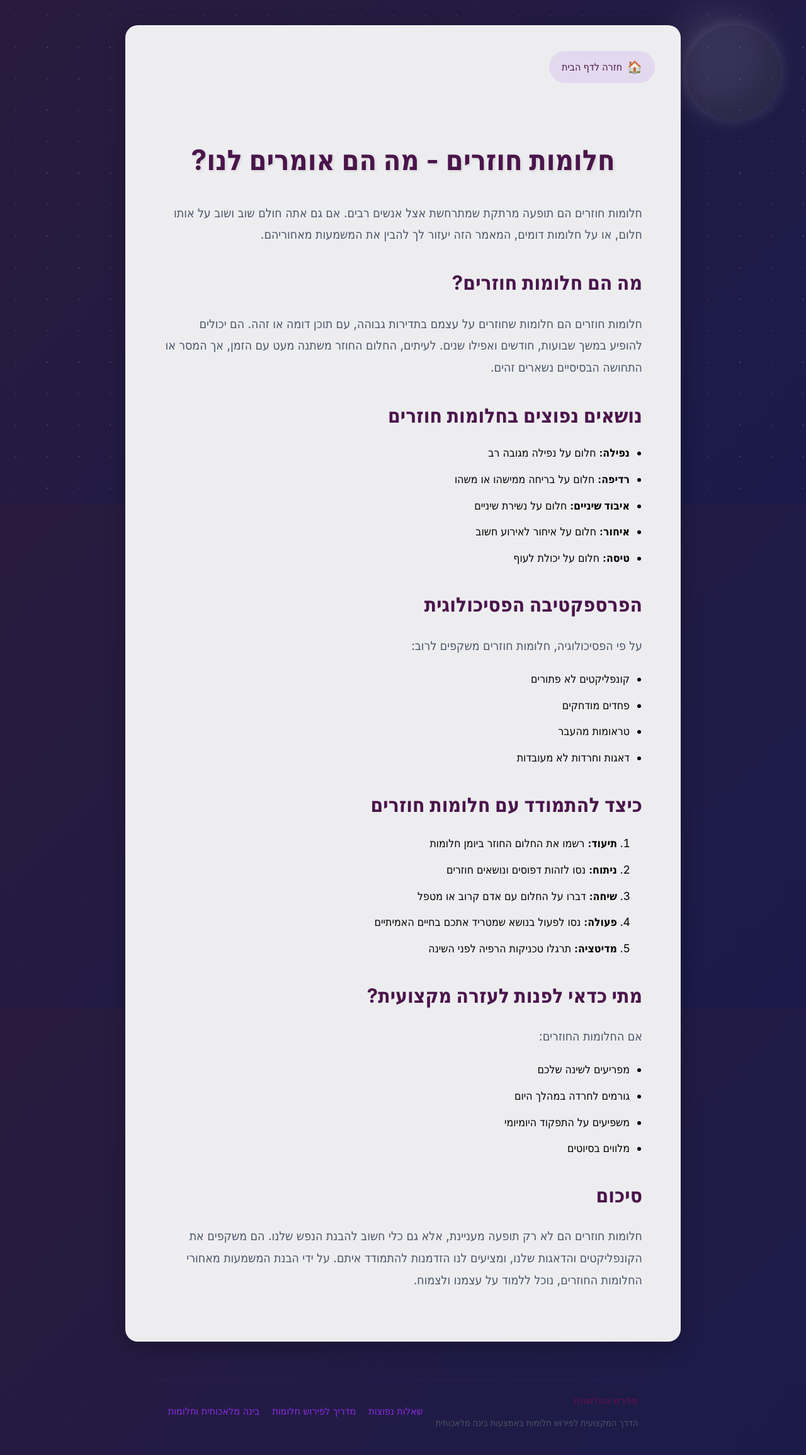
After one commit to tomerggm/dream_analyzer, a Flask app: page /articles/recurring-dreams in a window 1280 px wide. The commit adds this page. Shown: the whole page at 63% size. Run offline with Flask 3, Linux system fonts and the light colour scheme.

Commit message:
new article

```diff
--- a/app.py
+++ b/app.py
@@ -53,9 +53,17 @@ def dream_guide():
 def ai_interpretation():
     return render_template('articles/ai-dream-interpretation.html')
 
+@app.route('/articles/recurring-dreams')
+def recurring_dreams():
+    return render_template('articles/recurring-dreams.html')
+
 @app.route('/חלומות')
 def dreams_hebrew():
     return redirect(url_for('index'))
+
+@app.route('/חלומות-חוזרים')
+def recurring_dreams_hebrew():
+    return redirect(url_for('recurring_dreams'))
 
 @app.route('/פירוש-חלומות')
 def dream_interpretation_hebrew():
--- /dev/null
+++ b/templates/articles/recurring-dreams.html
@@ -0,0 +1,95 @@
+<!DOCTYPE html>
+<html lang="he" dir="rtl">
+<head>
+    <meta charset="UTF-8">
+    <meta name="viewport" content="width=device-width, initial-scale=1.0">
+    <title>חלומות חוזרים - מה הם אומרים לנו? | מנתח החלומות</title>
+    <meta name="description" content="מדריך מקיף על חלומות חוזרים - למה הם קורים, מה המשמעות שלהם ואיך להתמודד איתם">
+    <link rel="stylesheet" href="/static/styles.css">
+</head>
+<body>
+    <div class="container article-container">
+        <nav class="site-nav">
+            <a href="/" class="home-link">
+                <span class="nav-icon">🏠</span>
+                <span class="nav-text">חזרה לדף הבית</span>
+            </a>
+        </nav>
+        <article class="dream-article">
+            <h1>חלומות חוזרים - מה הם אומרים לנו?</h1>
+            <div class="article-content">
+                <section class="article-intro">
+                    <p>חלומות חוזרים הם תופעה מרתקת שמתרחשת אצל אנשים רבים. אם גם אתה חולם שוב ושוב על אותו חלום, או על חלומות דומים, המאמר הזה יעזור לך להבין את המשמעות מאחוריהם.</p>
+                </section>
+
+                <section>
+                    <h2>מה הם חלומות חוזרים?</h2>
+                    <p>חלומות חוזרים הם חלומות שחוזרים על עצמם בתדירות גבוהה, עם תוכן דומה או זהה. הם יכולים להופיע במשך שבועות, חודשים ואפילו שנים. לעיתים, החלום החוזר משתנה מעט עם הזמן, אך המסר או התחושה הבסיסיים נשארים זהים.</p>
+                </section>
+
+                <section>
+                    <h2>נושאים נפוצים בחלומות חוזרים</h2>
+                    <ul>
+                        <li><strong>נפילה:</strong> חלום על נפילה מגובה רב</li>
+                        <li><strong>רדיפה:</strong> חלום על בריחה ממישהו או משהו</li>
+                        <li><strong>איבוד שיניים:</strong> חלום על נשירת שיניים</li>
+                        <li><strong>איחור:</strong> חלום על איחור לאירוע חשוב</li>
+                        <li><strong>טיסה:</strong> חלום על יכולת לעוף</li>
+                    </ul>
+                </section>
+
+                <section>
+                    <h2>הפרספקטיבה הפסיכולוגית</h2>
+                    <p>על פי הפסיכולוגיה, חלומות חוזרים משקפים לרוב:</p>
+                    <ul>
+                        <li>קונפליקטים לא פתורים</li>
+                        <li>פחדים מודחקים</li>
+                        <li>טראומות מהעבר</li>
+                        <li>דאגות וחרדות לא מעובדות</li>
+                    </ul>
+                </section>
+
+                <section>
+                    <h2>כיצד להתמודד עם חלומות חוזרים</h2>
+                    <ol>
+                        <li><strong>תיעוד:</strong> רשמו את החלום החוזר ביומן חלומות</li>
+                        <li><strong>ניתוח:</strong> נסו לזהות דפוסים ונושאים חוזרים</li>
+                        <li><strong>שיחה:</strong> דברו על החלום עם אדם קרוב או מטפל</li>
+                        <li><strong>פעולה:</strong> נסו לפעול בנושא שמטריד אתכם בחיים האמיתיים</li>
+                        <li><strong>מדיטציה:</strong> תרגלו טכניקות הרפיה לפני השינה</li>
+                    </ol>
+                </section>
+
+                <section>
+                    <h2>מתי כדאי לפנות לעזרה מקצועית?</h2>
+                    <p>אם החלומות החוזרים:</p>
+                    <ul>
+                        <li>מפריעים לשינה שלכם</li>
+                        <li>גורמים לחרדה במהלך היום</li>
+                        <li>משפיעים על התפקוד היומיומי</li>
+                        <li>מלווים בסיוטים</li>
+                    </ul>
+                </section>
+
+                <section>
+                    <h2>סיכום</h2>
+                    <p>חלומות חוזרים הם לא רק תופעה מעניינת, אלא גם כלי חשוב להבנת הנפש שלנו. הם משקפים את הקונפליקטים והדאגות שלנו, ומציעים לנו הזדמנות להתמודד איתם. על ידי הבנת המשמעות מאחורי החלומות החוזרים, נוכל ללמוד על עצמנו ולצמוח.</p>
+                </section>
+            </div>
+        </article>
+    </div>
+    <footer>
+        <div class="footer-content">
+            <div class="footer-section">
+                <h4>מפרש החלומות</h4>
+                <p>הדרך המקצועית לפירוש חלומות באמצעות בינה מלאכותית</p>
+            </div>
+            <div class="footer-links">
+                <a href="/faq">שאלות נפוצות</a>
+                <a href="/articles/dream-interpretation-guide">מדריך לפירוש חלומות</a>
+                <a href="/articles/ai-dream-interpretation">בינה מלאכותית וחלומות</a>
+            </div>
+        </div>
+    </footer>
+</body>
+</html>
```
Also changed, not shown: templates/base.html (+5 -3 lines), templates/index.html (+10 -0 lines).
